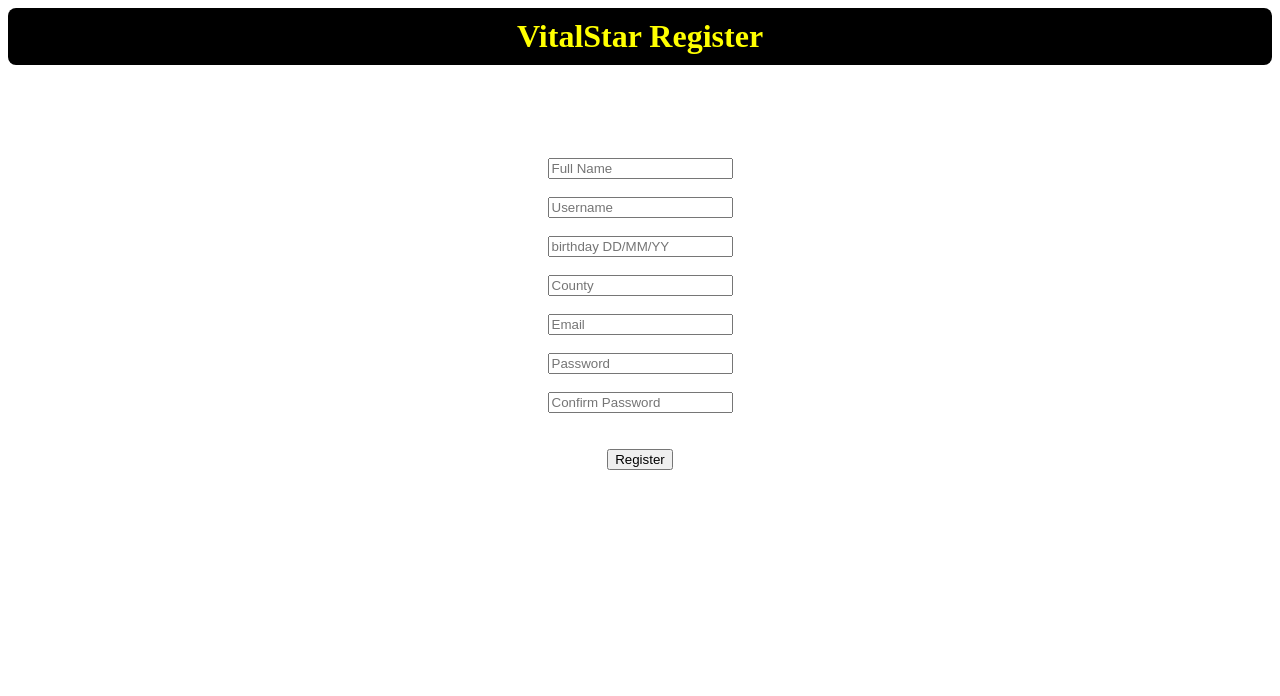
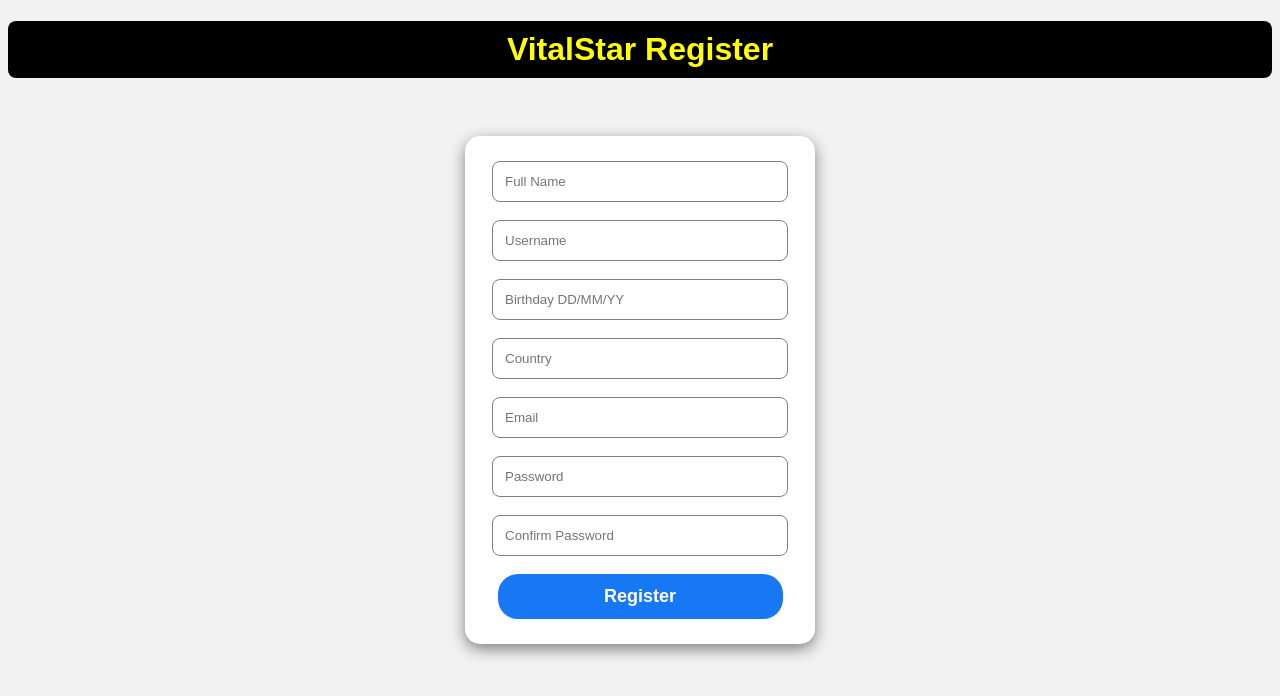
Before and after one commit to VitalStarRex/VitalStar, a plain HTML site: page register.html in a window 1280 px wide. Drawn offline with Linux system fonts and the light colour scheme.

Commit message:
Update register.html

```diff
--- a/register.html
+++ b/register.html
@@ -1,7 +1,14 @@
-
-<h1 class="vitalstar-title">VitalStar Register</h1>
+<!DOCTYPE html>
+<html>
+<head>
+<title>VitalStar Register</title>
 
 <style>
+body{
+    font-family: Arial, sans-serif;
+    background:#f2f2f2;
+}
+
 .vitalstar-title {
     font-weight: bold;
     color: yellow;
@@ -11,73 +18,192 @@
     border-radius: 8px;
     font-size: 32px;
 }
-</style><br/><br/>
+
+form{
+    background:white;
+    width:300px;
+    padding:25px;
+    border-radius:15px;
+    box-shadow:0 5px 15px gray;
+}
+
+input{
+    width:90%;
+    padding:12px;
+    border-radius:8px;
+    border:1px solid gray;
+}
+
+button{
+    width:95%;
+    padding:12px;
+    background:#1877f2;
+    color:white;
+    border:none;
+    border-radius:20px;
+    font-size:18px;
+    font-weight:bold;
+}
+
+button:hover{
+    background:#0d5dc8;
+}
+
+</style>
+
+</head>
 
 
-<center> <form id="registerForm">
-<br/><br/>
-  <input type="text" id="fullname" placeholder="Full Name" required"><br/> <br/>
-
-  <input type="text" id="username" placeholder="Username" required><br/><br/>
- <input type="text" id="birthday" placeholder="birthday DD/MM/YY" required">
-
-<br/><br/>
-
-<input type="text" id="county" placeholder="County" required">
-
-<br/><br/>
-  <input type="email" id="email" placeholder="Email" required><br/><br/>
-
-  <input type="password" id="password" placeholder="Password" required><br/><br/>
+<body>
 
 
+<h1 class="vitalstar-title">VitalStar Register</h1>
+
+<br><br>
+
+
+<center>
+
+<form id="registerForm">
+
+<input type="text" id="fullname" placeholder="Full Name" required>
+
+<br><br>
+
+<input type="text" id="username" placeholder="Username" required>
+
+<br><br>
+
+<input type="text" id="birthday" placeholder="Birthday DD/MM/YY" required>
+
+<br><br>
+
+<input type="text" id="country" placeholder="Country" required>
+
+<br><br>
+
+<input type="email" id="email" placeholder="Email" required>
+
+<br><br>
+
+<input type="password" id="password" placeholder="Password" required>
+
+<br><br>
+
 <input type="password" id="confirmPassword" placeholder="Confirm Password" required>
-<br/><br/>
-  <br/><button type="submit">Register</button>
-</form><center/></center><script type="module">
+
+<br><br>
+
+<button type="submit">Register</button>
+
+</form>
+
+</center>
+
+
+
+<script type="module">
+
 import { auth, db } from "./firebase.js";
+
+
+import {
+createUserWithEmailAndPassword
+} from "https://www.gstatic.com/firebasejs/10.12.2/firebase-auth.js";
+
 
 import {
 doc,
 setDoc
 } from "https://www.gstatic.com/firebasejs/10.12.2/firebase-firestore.js";
 
-import {
-  createUserWithEmailAndPassword
-} from "https://www.gstatic.com/firebasejs/12.0.0/firebase-auth.js";
+
 
 const form = document.getElementById("registerForm");
 
-form.addEventListener("submit", async (e) => {
+
+form.addEventListener("submit", async(e)=>{
+
 e.preventDefault();
 
+
+const fullname = document.getElementById("fullname").value;
+
+const username = document.getElementById("username").value;
+
+const birthday = document.getElementById("birthday").value;
+
+const country = document.getElementById("country").value;
+
 const email = document.getElementById("email").value;
+
 const password = document.getElementById("password").value;
+
 const confirmPassword = document.getElementById("confirmPassword").value;
 
-  if (password !== confirmPassword) {
+
+
+if(password !== confirmPassword){
+
 alert("Passwords do not match!");
+
 return;
+
 }
 
-  try {
 
-  const fullname = document.getElementById("fullname").value;
-  const username = document.getElementById("username").value;
 
-  const userCredential = await createUserWithEmailAndPassword(auth, email, password);
+try{
 
-  await setDoc(doc(db, "users", userCredential.user.uid), {
+
+const userCredential = await createUserWithEmailAndPassword(
+auth,
+email,
+password
+);
+
+
+
+await setDoc(
+doc(db,"users",userCredential.user.uid),
+{
+
 fullname: fullname,
+
 username: username,
+
+birthday: birthday,
+
+country: country,
+
 email: email
+
+}
+
+);
+
+
+
+alert("Registration successful!");
+
+
+window.location.href="login.html";
+
+
+}
+
+catch(error){
+
+alert(error.message);
+
+}
+
+
 });
 
-  alert("Registration successful!");
-  window.location.href = "login.html";
 
-} catch (error) {
-  alert(error.message);
-}
-});
 </script>
+
+
+</body>
+</html>
```
Lines whose indentation alone changed are shown as unchanged.
